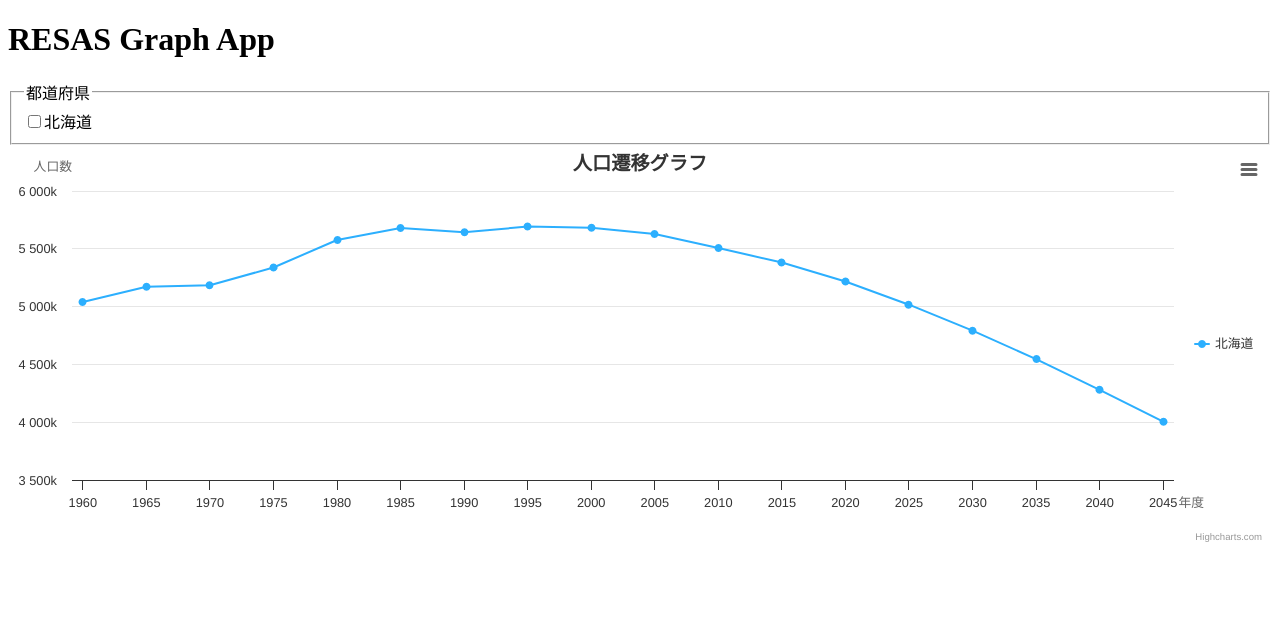
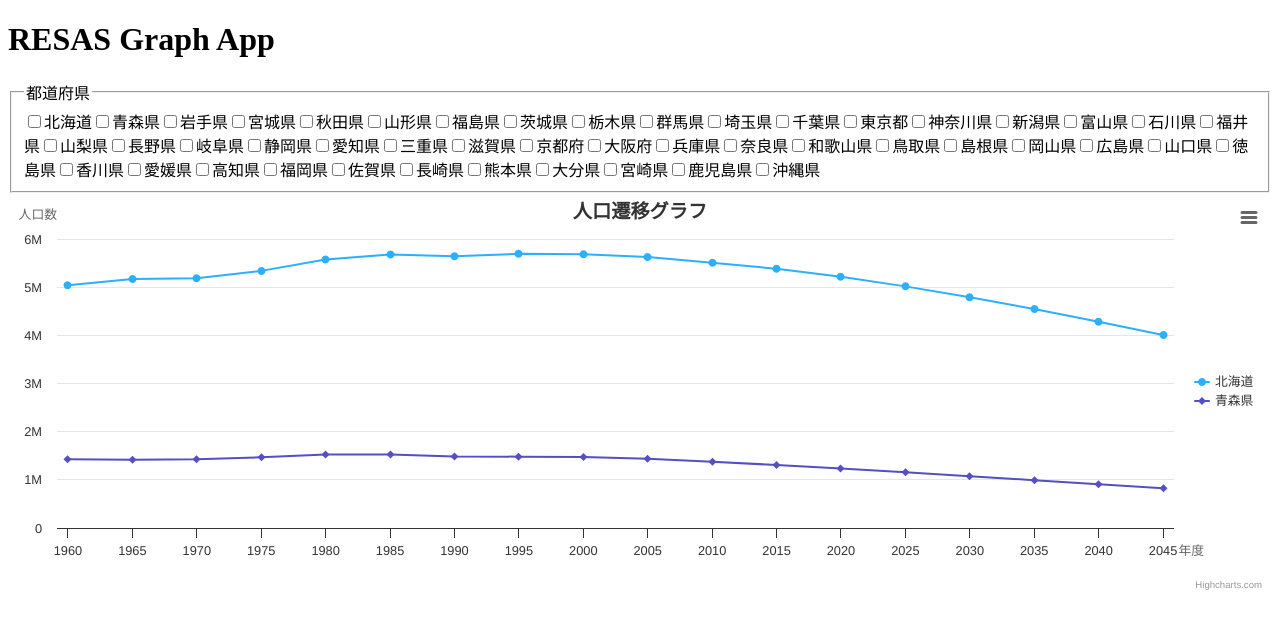
Before and after one commit to TakashiYano/next-resas-graph-app, a Next.js app: page / in a window 1280 px wide. Shown: the top 626 px of the page. Built offline with nearby package versions, Linux system fonts and the light colour scheme.

Commit message:
✨ 作成したコンポーネントでUIモックを作成

```diff
--- /dev/null
+++ b/src/app/_component/Main/Main.tsx
@@ -0,0 +1,240 @@
+import { type FC } from "react";
+
+import { PopulationGraph } from "@/app/_component/Population";
+import { PrefectureFieldset } from "@/app/_component/Prefecture";
+
+import { css } from "../../../../styled-system/css";
+
+export const Main: FC = () => {
+  return (
+    <main className={main}>
+      <div className={container}>
+        <PrefectureFieldset prefectures={prefectures} />
+        <PopulationGraph data={data} />
+      </div>
+    </main>
+  );
+};
+
+const main = css({
+  margin: "24px 0",
+});
+
+const container = css({
+  display: "grid",
+  margin: "0 auto",
+  maxWidth: "1280px",
+  padding: "0 8%",
+  rowGap: "32px",
+});
+
+// モック用データ
+const prefectures = [
+  {
+    prefCode: 1,
+    prefName: "北海道",
+  },
+  {
+    prefCode: 2,
+    prefName: "青森県",
+  },
+  {
+    prefCode: 3,
+    prefName: "岩手県",
+  },
+  {
+    prefCode: 4,
+    prefName: "宮城県",
+  },
+  {
+    prefCode: 5,
+    prefName: "秋田県",
+  },
+  {
+    prefCode: 6,
+    prefName: "山形県",
+  },
+  {
+    prefCode: 7,
+    prefName: "福島県",
+  },
+  {
+    prefCode: 8,
+    prefName: "茨城県",
+  },
+  {
+    prefCode: 9,
+    prefName: "栃木県",
+  },
+  {
+    prefCode: 10,
+    prefName: "群馬県",
+  },
+  {
+    prefCode: 11,
+    prefName: "埼玉県",
+  },
+  {
+    prefCode: 12,
+    prefName: "千葉県",
+  },
+  {
+    prefCode: 13,
+    prefName: "東京都",
+  },
+  {
+    prefCode: 14,
+    prefName: "神奈川県",
+  },
+  {
+    prefCode: 15,
+    prefName: "新潟県",
+  },
+  {
+    prefCode: 16,
+    prefName: "富山県",
+  },
+  {
+    prefCode: 17,
+    prefName: "石川県",
+  },
+  {
+    prefCode: 18,
+    prefName: "福井県",
+  },
+  {
+    prefCode: 19,
+    prefName: "山梨県",
+  },
+  {
+    prefCode: 20,
+    prefName: "長野県",
+  },
+  {
+    prefCode: 21,
+    prefName: "岐阜県",
+  },
+  {
+    prefCode: 22,
+    prefName: "静岡県",
+  },
+  {
+    prefCode: 23,
+    prefName: "愛知県",
+  },
+  {
+    prefCode: 24,
+    prefName: "三重県",
+  },
+  {
+    prefCode: 25,
+    prefName: "滋賀県",
+  },
+  {
+    prefCode: 26,
+    prefName: "京都府",
+  },
+  {
+    prefCode: 27,
+    prefName: "大阪府",
+  },
+  {
+    prefCode: 28,
+    prefName: "兵庫県",
+  },
+  {
+    prefCode: 29,
+    prefName: "奈良県",
+  },
+  {
+    prefCode: 30,
+    prefName: "和歌山県",
+  },
+  {
+    prefCode: 31,
+    prefName: "鳥取県",
+  },
+  {
+    prefCode: 32,
+    prefName: "島根県",
+  },
+  {
+    prefCode: 33,
+    prefName: "岡山県",
+  },
+  {
+    prefCode: 34,
+    prefName: "広島県",
+  },
+  {
+    prefCode: 35,
+    prefName: "山口県",
+  },
+  {
+    prefCode: 36,
+    prefName: "徳島県",
+  },
+  {
+    prefCode: 37,
+    prefName: "香川県",
+  },
+  {
+    prefCode: 38,
+    prefName: "愛媛県",
+  },
+  {
+    prefCode: 39,
+    prefName: "高知県",
+  },
+  {
+    prefCode: 40,
+    prefName: "福岡県",
+  },
+  {
+    prefCode: 41,
+    prefName: "佐賀県",
+  },
+  {
+    prefCode: 42,
+    prefName: "長崎県",
+  },
+  {
+    prefCode: 43,
+    prefName: "熊本県",
+  },
+  {
+    prefCode: 44,
+    prefName: "大分県",
+  },
+  {
+    prefCode: 45,
+    prefName: "宮崎県",
+  },
+  {
+    prefCode: 46,
+    prefName: "鹿児島県",
+  },
+  {
+    prefCode: 47,
+    prefName: "沖縄県",
+  },
+];
+
+const data: Highcharts.SeriesOptionsType[] = [
+  {
+    data: [
+      5039206, 5171800, 5184287, 5338206, 5575989, 5679439, 5643647, 5692321, 5683062, 5627737,
+      5506419, 5381733, 5216615, 5016554, 4791592, 4546357, 4280427, 4004973,
+    ],
+    name: "北海道",
+    type: "line",
+  },
+  {
+    data: [
+      1426606, 1416591, 1427520, 1468646, 1523907, 1524448, 1482873, 1481663, 1475728, 1436657,
+      1373339, 1308265, 1235971, 1157332, 1076393, 993737, 908974, 823610,
+    ],
+    name: "青森県",
+    type: "line",
+  },
+];
--- /dev/null
+++ b/src/app/_component/Main/index.ts
@@ -0,0 +1 @@
+export { Main } from "./Main";
--- a/src/app/_component/Prefecture/PrefectureFieldset.tsx
+++ b/src/app/_component/Prefecture/PrefectureFieldset.tsx
@@ -34,4 +34,5 @@ const prefectureLayout = css({
   display: "grid",
   gap: "8px",
   gridTemplateColumns: "repeat(auto-fit, minmax(80px, 136px))",
+  padding: "1rem",
 });
--- a/src/app/page.tsx
+++ b/src/app/page.tsx
@@ -1,42 +1,5 @@
-import { type SeriesOptionsType } from "highcharts";
-
-import { PopulationGraph } from "@/app/_component/Population";
-import { PrefectureFieldset } from "@/app/_component/Prefecture";
-
-const prefectures = [{ prefCode: 1, prefName: "北海道" }];
-
-const populations: SeriesOptionsType[] = [
-  {
-    data: [
-      [1960, 5039206],
-      [1965, 5171800],
-      [1970, 5184287],
-      [1975, 5338206],
-      [1980, 5575989],
-      [1985, 5679439],
-      [1990, 5643647],
-      [1995, 5692321],
-      [2000, 5683062],
-      [2005, 5627737],
-      [2010, 5506419],
-      [2015, 5381733],
-      [2020, 5216615],
-      [2025, 5016554],
-      [2030, 4791592],
-      [2035, 4546357],
-      [2040, 4280427],
-      [2045, 4004973],
-    ],
-    name: "北海道",
-    type: "line",
-  },
-];
+import { Main } from "@/app/_component/Main";
 
 export default function Home() {
-  return (
-    <div>
-      <PrefectureFieldset prefectures={prefectures} />
-      <PopulationGraph data={populations} />
-    </div>
-  );
+  return <Main />;
 }
```
